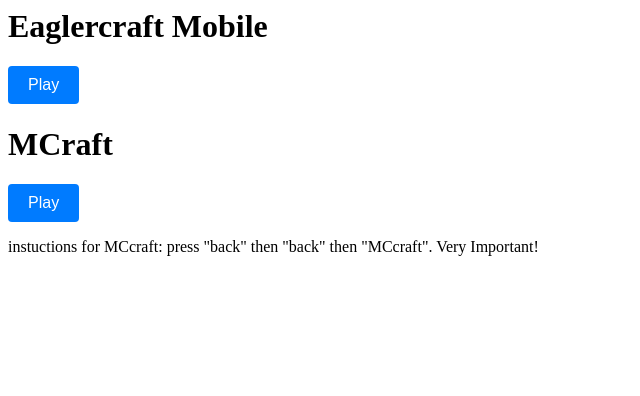
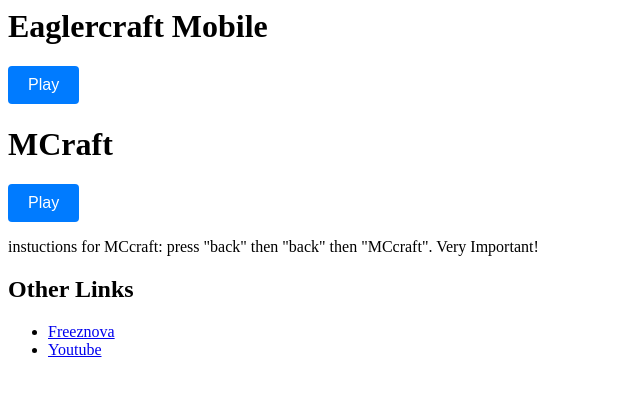
Before and after one commit to gamingmanxd/gamingmanxd.github.io, a plain HTML site: page index.html in a window 1280 px wide. Shown: the whole page, without its empty margins (0-640 px from the left). Drawn offline with Linux system fonts and the light colour scheme.

Commit message:
Add section for other links in index.html

```diff
--- a/index.html
+++ b/index.html
@@ -48,5 +48,12 @@
     <p>
       instuctions for MCcraft: press "back" then "back" then "MCcraft". Very Important!
     </p>
+    <h2>
+      Other Links
+    </h2>
+    <ul>
+      <li><a href="https://unblocked-games.s3.amazonaws.com/index.html">Freeznova</a></li>
+      <li><a href="https://www.youtube.com/">Youtube</a></li>
+    </ul>
   </body>
 </html>
```
